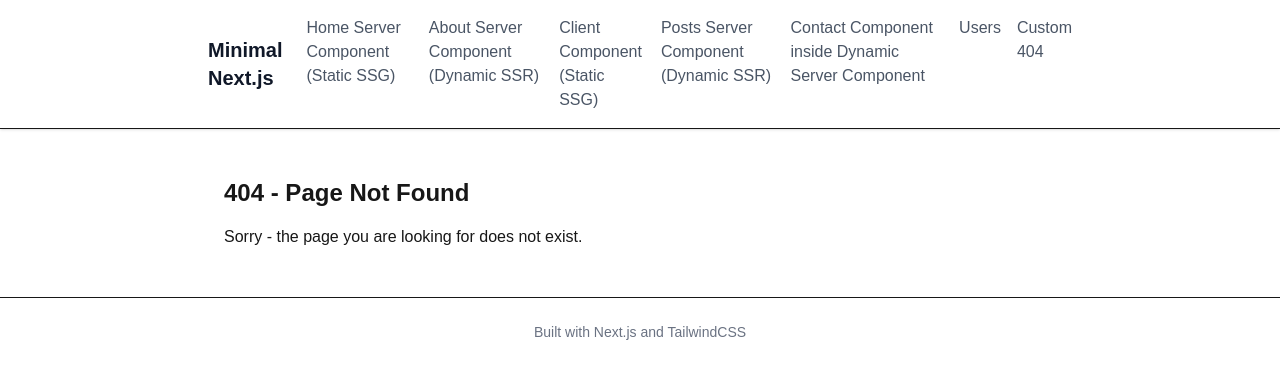
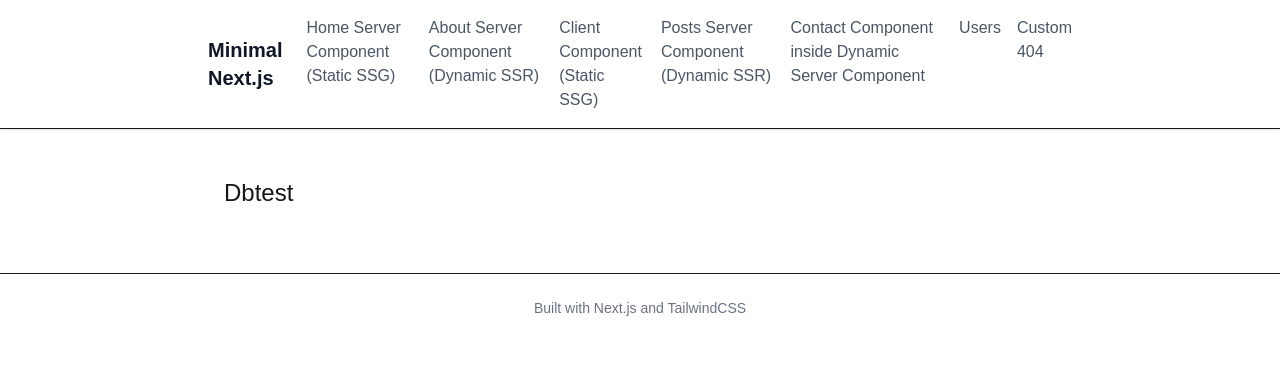
Before and after one commit to djhmateer/minimal-nextjs, a Next.js app: page /dbtest in a window 1280 px wide. Before the commit this address had no page. Shown: the top 378 px of the page. Built offline with nearby package versions, Linux system fonts and the light colour scheme.

Commit message:
dbtest add

```diff
--- /dev/null
+++ b/app/dbtest/page.tsx
@@ -0,0 +1,20 @@
+// app/posts/page.tsx
+
+export const dynamic = 'force-dynamic';
+
+interface Post {
+    id: number;
+    userId: number;
+    title: string;
+    body: string;
+}
+
+export default async function Dbtest() {
+    console.log('Dbtest page');
+
+    return (
+        <div className="p-4">
+            <h1 className="text-2xl mb-4">Dbtest</h1>
+        </div>
+    );
+}
```
